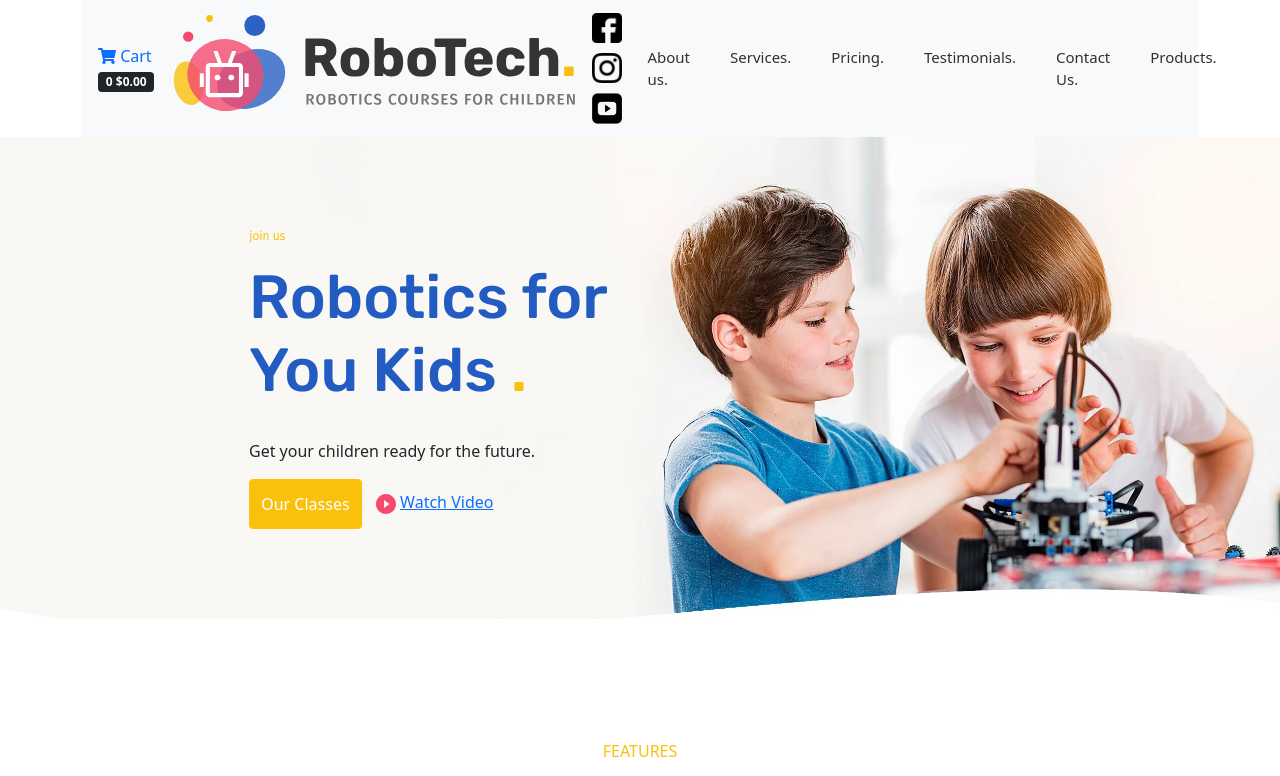
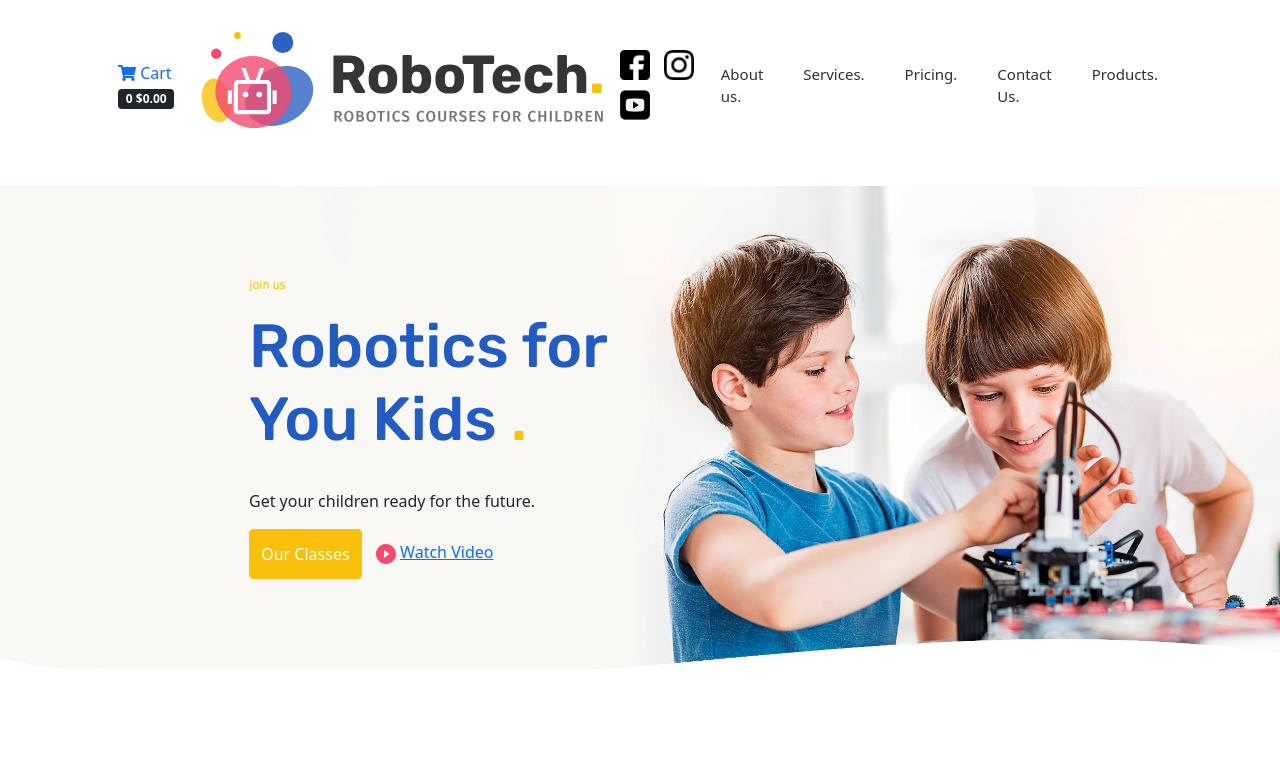
Before and after one commit to Kosyarik/project_1, a website: page index.html in a window 1280 px wide. Shown: the top 776 px of the page. Drawn offline with nearby package versions, Linux system fonts and the light colour scheme; files whose address does not match are found by name.

Commit message:
finis job

```diff
--- a/index.html
+++ b/index.html
@@ -9,8 +9,8 @@
         <title>Robo</title>
     </head>
     <body>
-        <header class="container" id="home">
-            <nav class="navbar navbar-expand-lg navbar-light bg-light main_menu">
+        <header class="container p-3 mb-2 bg-white text-dark" id="home">
+            <nav class="navbar navbar-expand-lg navbar-light bg-light main_menu p-3 mb-2 bg-white text-dark">
                 <div>
                     <a class="nav-link openCartLink" href="#modal-cart" data-bs-toggle="modal">
                         <i class="fas fa-shopping-cart"></i>
@@ -38,9 +38,6 @@
                         </li>
                         <li class="nav-item">
                             <a class="nav-link" href="#pricing">Pricing.</a>
-                        </li>
-                        <li class="nav-item">
-                            <a class="nav-link" href="#testimonials">Testimonials.</a>
                         </li>
                         <li class="nav-item">
                             <a class="nav-link" href="#contact">Contact Us.</a>
@@ -408,7 +405,7 @@
                         </div>
                     </div>
                     <div class="col ">
-                        <div class="shadow-lg p-3 mb-5 bg-body rounded">
+                        <div class="shadow-lg p-3 mb-5 bg-body rounded" id="contact">
                             <form name="inputMesagge" onsubmit="return validateForm()" method="post">
                                 <div class="mb-3">
                                     <input type="text" class="form-control form-check-name" id="formGroupExamplInput" placeholder="Enter you ful name*">
```
